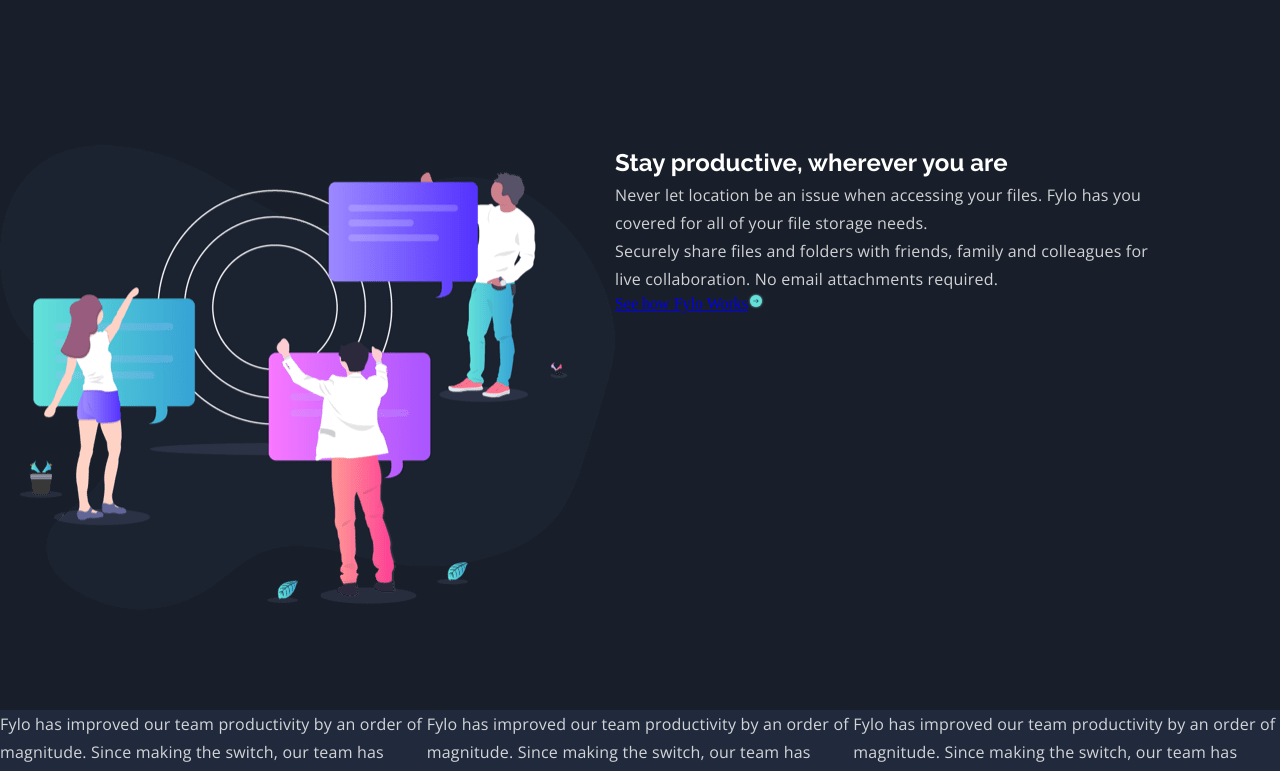
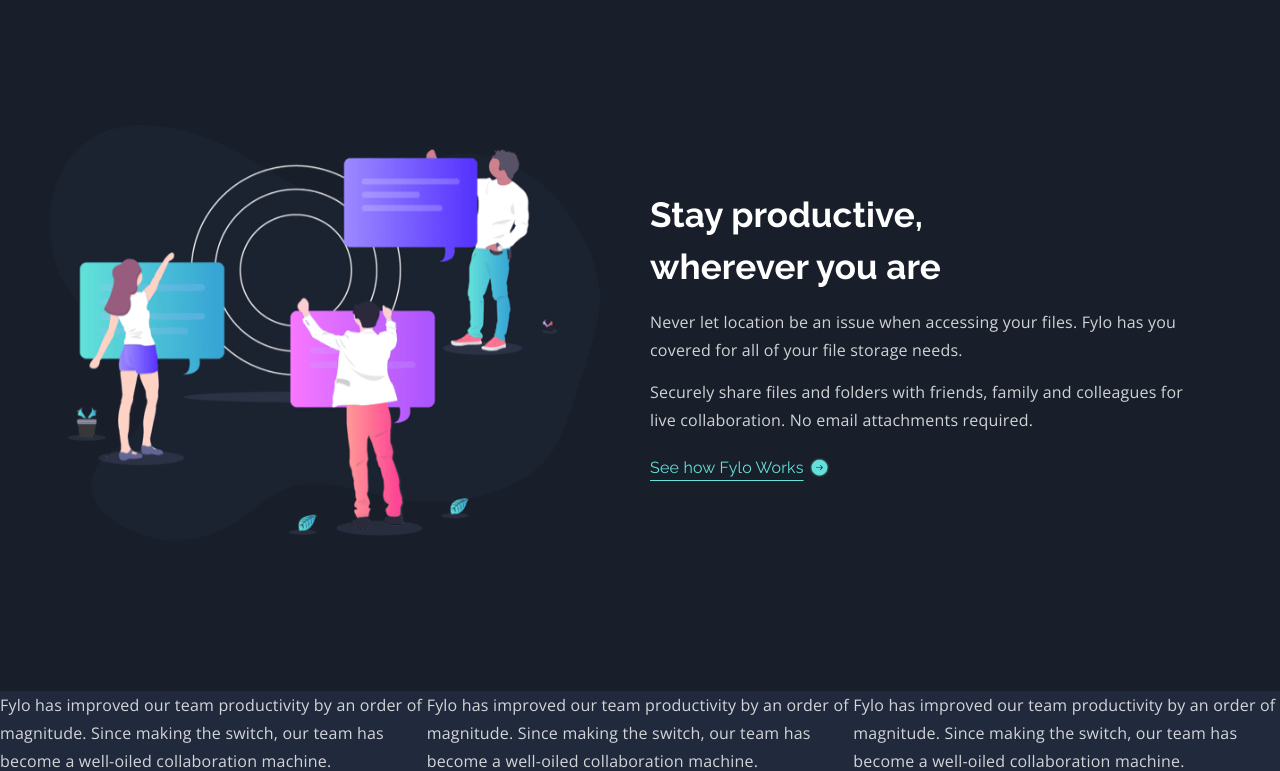
Before and after one commit to VasuBeachoo/fylo-dark-landing-page, a React (Create React App) app: page / in a window 1280 px wide. Shown: the part 1580-2351 px from the top of the page. Built offline with nearby package versions, Linux system fonts and the light colour scheme.

Commit message:
Style highlight section

```diff
--- a/src/css/style.css
+++ b/src/css/style.css
@@ -183,7 +183,7 @@
       -ms-flex-align: center;
           align-items: center;
   width: 100%;
-  margin: 0 0 120px 0;
+  margin: 0 0 100px 0;
 }
 
 .features__row {
@@ -261,11 +261,19 @@
   -webkit-box-pack: start;
       -ms-flex-pack: start;
           justify-content: flex-start;
-  -webkit-box-align: start;
-      -ms-flex-align: start;
-          align-items: flex-start;
+  -webkit-box-align: center;
+      -ms-flex-align: center;
+          align-items: center;
   width: 100%;
-  margin: 0 0 100px 0;
+  margin: 0 0 150px 0;
+  -webkit-box-sizing: border-box;
+          box-sizing: border-box;
+  padding: 0 50px;
+}
+
+.highlight__img {
+  width: 550px;
+  margin: 0 50px 0 0;
 }
 
 .highlight__text-container {
@@ -287,12 +295,13 @@
 .highlight__heading {
   color: white;
   font-family: "Raleway", sans-serif;
-  font-size: 24px;
+  font-size: 35px;
   font-weight: 700;
   letter-spacing: 0.1px;
-  line-height: 36px;
+  line-height: 52.5px;
   max-width: 600px;
   margin: 0;
+  width: 70%;
 }
 
 .highlight__paragraph {
@@ -305,6 +314,46 @@
   line-height: 28px;
   max-width: 550px;
   margin: 0;
+  margin: 14px 0 0 0;
+}
+
+.highlight__link-container {
+  display: -webkit-box;
+  display: -ms-flexbox;
+  display: flex;
+  -webkit-box-orient: horizontal;
+  -webkit-box-direction: normal;
+      -ms-flex-direction: row;
+          flex-direction: row;
+  -webkit-box-pack: start;
+      -ms-flex-pack: start;
+          justify-content: flex-start;
+  -webkit-box-align: center;
+      -ms-flex-align: center;
+          align-items: center;
+  margin: 23px 0 0 0;
+}
+
+.highlight__link {
+  color: #65e2d9;
+  font-family: "Raleway", sans-serif;
+  font-size: 16px;
+  font-weight: 400;
+  text-decoration: underline;
+  text-underline-offset: 7px;
+  letter-spacing: 0.2px;
+  margin: 0 5px 0 0;
+  -webkit-transition: 0.2s;
+  transition: 0.2s;
+}
+
+.highlight__link:hover {
+  cursor: pointer;
+  color: white;
+}
+
+.highlight__icon {
+  width: 21px;
 }
 
 .testimonials {
--- a/src/css/style.scss
+++ b/src/css/style.scss
@@ -177,7 +177,7 @@
 
 .features {
   @include flex(column, flex-start, center);
-  @include section(120px);
+  @include section(100px);
 
   &__row {
     @include flex(row, flex-start, center);
@@ -206,19 +206,54 @@
 }
 
 .highlight {
-  @include flex(row, flex-start, flex-start);
-  @include section();
+  @include flex(row, flex-start, center);
+  @include section(150px);
+  box-sizing: border-box;
+  padding: 0 50px;
+
+  &__img {
+    width: 550px;
+    margin: 0 50px 0 0;
+  }
 
   &__text-container {
     @include flex(column, flex-start, flex-start);
   }
 
   &__heading {
-    @include heading();
+    @include heading(35px);
+    width: 70%;
   }
 
   &__paragraph {
-    @include paragraph();
+    @include paragraph(16px);
+    margin: 14px 0 0 0;
+  }
+
+  &__link-container {
+    @include flex(row, flex-start, center);
+    margin: 23px 0 0 0;
+  }
+
+  &__link {
+    color: color(Cyan);
+    font-family: $heading-font;
+    font-size: 16px;
+    font-weight: 400;
+    text-decoration: underline;
+    text-underline-offset: 7px;
+    letter-spacing: 0.2px;
+    margin: 0 5px 0 0;
+    transition: 0.2s;
+
+    &:hover {
+      cursor: pointer;
+      color: color(White);
+    }
+  }
+
+  &__icon {
+    width: 21px;
   }
 }
 
```
